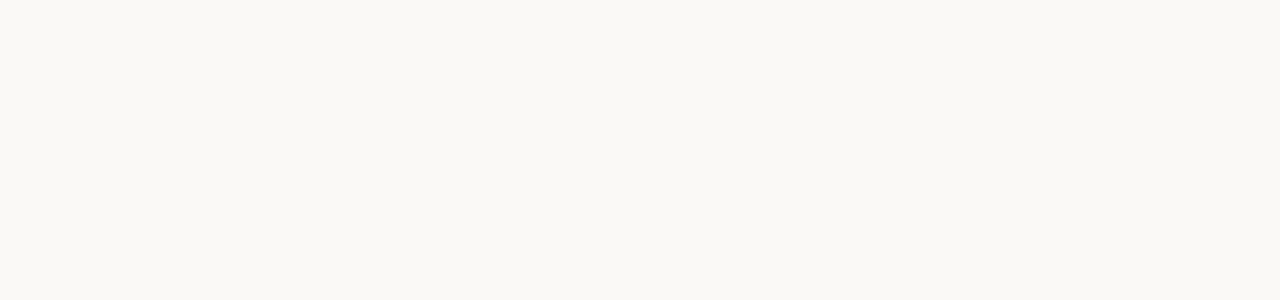
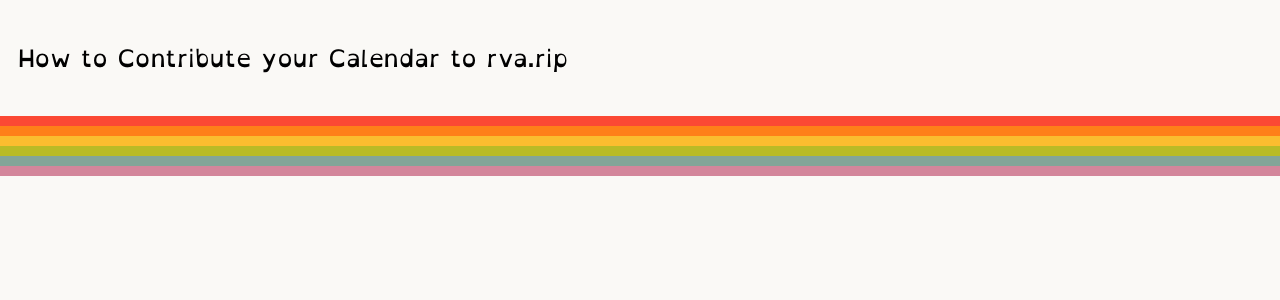
Before and after one commit to NatVIII/rva.rip, a Nuxt app: page /contributing in a window 1280 px wide. Before the commit this address had no page. Shown: the top 300 px of the page. Built offline with nearby package versions, Linux system fonts and the light colour scheme.

Commit message:
init to Calendar Tutorial Page

```diff
--- /dev/null
+++ b/pages/contributing.vue
@@ -0,0 +1,18 @@
+<script setup lang="ts">
+import 'assets/style.css';
+</script>
+
+<template>
+    <div class="desc" style="line-height: 2;">
+        <h1>How to Contribute your Calendar to rva.rip</h1>
+    </div>
+    <div>
+        <div style="background-color: #fb4934;" class="color-stripe"></div>
+        <div style="background-color: #fe8019;" class="color-stripe"></div>
+        <div style="background-color: #fabd2f;" class="color-stripe"></div>
+        <div style="background-color: #b8bb26;" class="color-stripe"></div>
+        <div style="background-color: #83a598;" class="color-stripe"></div>
+        <div style="background-color: #d3869b;" class="color-stripe"></div>
+        <div class="color-stripe"></div><div class="color-stripe"></div>
+    </div>
+</template>
```
